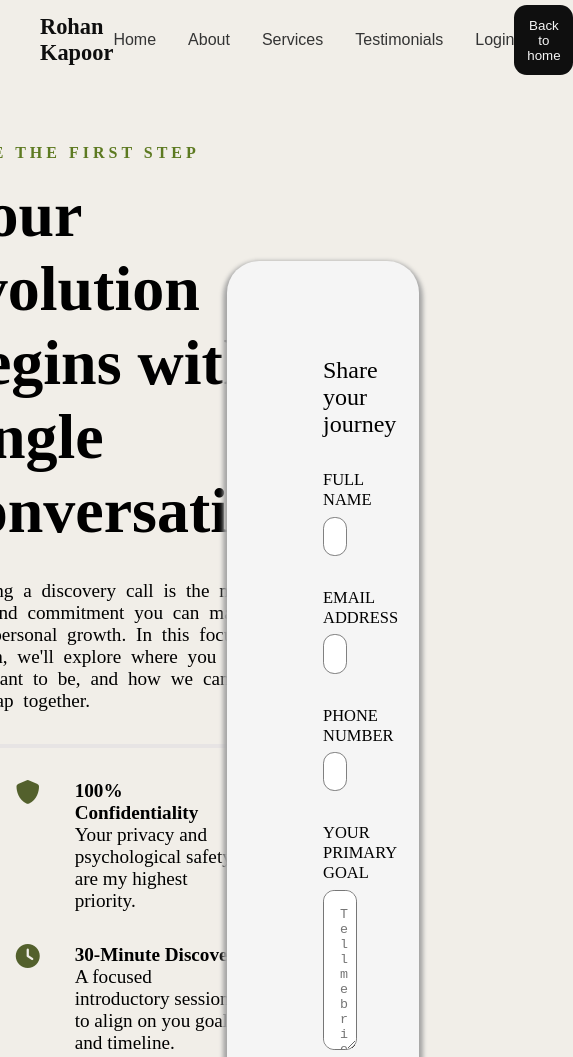
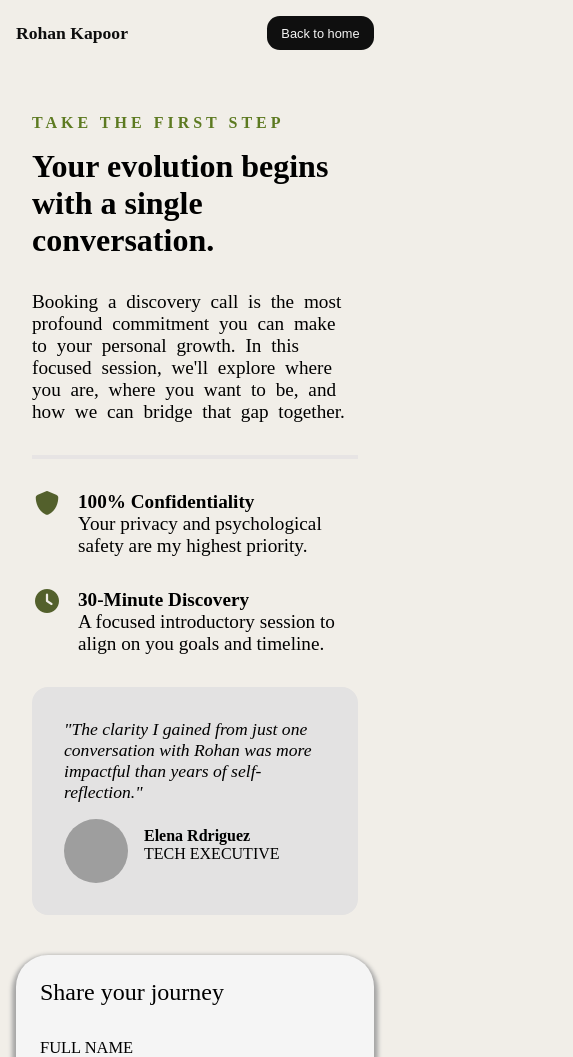
Before and after one commit to AbhinavShuklaCodes/COACHING-WEBSITE, a plain HTML site: page website/book.html in a window 390 px wide. Shown: the top 1057 px of the page, 573 px wide, since content can reach past the window. Drawn offline with Linux system fonts and the light colour scheme; grey boxes are pictures that could not be loaded.

Commit message:
Add responsive layouts and mobile hamburger menu

```diff
--- a/website/about.css
+++ b/website/about.css
@@ -259,7 +259,8 @@ span{
     bottom: 30px;
     left: 20px;
     padding: 2rem;
-    width: 550px;
+    width:90%;
+    max-width:550px;
     color: rgb(245, 245, 245);
     font-size: 3rem;
     text-shadow:4px 4px 4px  #343434;
@@ -443,7 +444,11 @@ span{
     font-family: Verdana, Geneva, Tahoma, sans-serif;
 }
 
-
+.menu-icon{
+    display:none;
+    font-size:1.8rem;
+    cursor:pointer;
+}
 
 
 
@@ -533,24 +538,55 @@ span{
     }
 
 }
-@media (max-width:767px){
+@media (max-width:768px){
 
 
     .nav{
-        padding:1rem;
-    }
 
-    .nav h3{
-        font-size:1.2rem;
-    }
+    flex-direction:row;
+    justify-content:space-between;
+    align-items:center;
+    flex-wrap:wrap;
+    padding:1rem;
 
-    .nav-menus{
-        display:none; /* Replace with hamburger later */
-    }
+}
 
-    .nav button{
-        display:none;
-    }
+.menu-icon{
+
+    display:block;
+
+}
+
+.nav-menus,
+.nav-btn{
+
+    display:none;
+    width:100%;
+
+}
+
+.nav-menus.active{
+
+    display:flex;
+    flex-direction:column;
+    align-items:center;
+    gap:1rem;
+    margin-top:1rem;
+    padding:1.5rem;
+
+    background:#F1EEE8;
+    border-radius:1rem;
+    box-shadow:0 10px 25px rgba(0,0,0,.08);
+
+}
+
+.nav-btn.active{
+
+    display:block;
+    margin-top:1rem;
+    width:100%;
+
+}
 
 
     .hero-section{
@@ -627,5 +663,34 @@ span{
         grid-row:auto;
         padding:1.5rem;
     }
+    .three-btns{
+
+    flex-direction:column;
+    gap:1rem;
 
 }
+
+.grid-btn{
+
+    width:100%;
+
+}
+.footer-section{
+
+    padding:2rem 1rem;
+
+}
+
+.foot{
+
+    flex-direction:column;
+    gap:1rem;
+
+}
+
+.foot-icons{
+
+    gap:1rem;
+
+}
+}
--- a/website/book.css
+++ b/website/book.css
@@ -29,11 +29,11 @@ body{
     /* border-radius: 2rem; */
 }
 
-
 .nav-menus{
-    display: flex;
+    display: none;
     gap: 2rem;
 }
+
 .nav h3{
     color: rgb(14, 14, 14);
     font-weight: 700;
@@ -70,8 +70,8 @@ li a{
     margin: 0 4rem;
 }
 .left-hero{
-    width: 50%;
-    /* border: 2px solid red; */
+    /* width: 50%; */
+    flex: 1;
     display: flex;
     flex-direction: column;
     padding: 4rem;
@@ -147,7 +147,7 @@ img{
 }
 .right-hero{
     background-color: whitesmoke;
-    width: 50%;
+    flex: 1;
     padding: 6rem;
     display: flex;
     flex-direction: column;
@@ -259,3 +259,93 @@ img{
     font-size: 1.09rem;
     font-family: Verdana, Geneva, Tahoma, sans-serif;
 }
+@media (max-width:1024px){
+
+    .hero{
+        margin: 2rem;
+        gap: 1.5rem;
+    }
+
+    .left-hero,
+    .right-hero{
+        width:50%;
+        padding:2rem;
+    }
+
+    .text h2{
+        font-size:3rem;
+    }
+
+    .thought{
+        font-size:1.4rem;
+    }
+
+}
+@media (max-width:768px){
+
+    .hero{
+        flex-direction:column;
+        margin:2rem 1rem;
+    }
+
+    .left-hero,
+    .right-hero{
+        width:100%;
+        padding:2rem;
+    }
+
+    .text h2{
+        font-size:2.5rem;
+    }
+
+}
+@media (max-width:480px){
+
+    .nav{
+        padding:1rem;
+        height:auto;
+    }
+
+    .nav h3{
+        font-size:1.1rem;
+    }
+
+    .nav button{
+        padding:.6rem .9rem;
+        font-size:.8rem;
+    }
+
+    .left-hero{
+        padding:1rem;
+    }
+
+    .right-hero{
+        padding:1.5rem;
+    }
+
+    .text h2{
+        font-size:2rem;
+    }
+
+    .desc{
+        font-size:1rem;
+    }
+
+    .thought{
+        font-size:1.1rem;
+    }
+
+    .same{
+        gap:1rem;
+    }
+
+    .foot{
+        flex-direction:column;
+        gap:1rem;
+    }
+
+    .footer-section{
+        padding:2rem 1rem;
+    }
+
+}
--- a/website/service.css
+++ b/website/service.css
@@ -313,6 +313,12 @@ img{
     font-size: 1.09rem;
     font-family: Verdana, Geneva, Tahoma, sans-serif;
 }
+.menu-icon{
+    display:none;
+    font-size:1.8rem;
+    cursor:pointer;
+}
+
 
 @media (max-width: 992px){
 
@@ -354,17 +360,51 @@ img{
 @media (max-width:768px){
 
     .nav{
-        flex-direction: column;
-        height: auto;
-        gap: 1rem;
-        padding: 1rem;
-    }
 
-    .nav-menus{
-        flex-wrap: wrap;
-        justify-content: center;
-        gap: 1rem;
-    }
+    flex-direction:row;
+    justify-content:space-between;
+    align-items:center;
+    flex-wrap:wrap;
+    padding:1rem;
+
+}
+
+.menu-icon{
+
+    display:block;
+
+}
+
+.nav-menus,
+.nav-btn{
+
+    display:none;
+    width:100%;
+
+}
+
+.nav-menus.active{
+
+    display:flex;
+    flex-direction:column;
+    align-items:center;
+    gap:1rem;
+    margin-top:1rem;
+    padding:1.5rem;
+
+    background:#F1EEE8;
+    border-radius:1rem;
+    box-shadow:0 10px 25px rgba(0,0,0,.08);
+
+}
+
+.nav-btn.active{
+
+    display:block;
+    margin-top:1rem;
+    width:100%;
+
+}
 
     .hero-section{
         margin-top: 3rem;
--- a/website/style.css
+++ b/website/style.css
@@ -408,29 +408,53 @@ img{
     font-size: 1.09rem;
     font-family: Verdana, Geneva, Tahoma, sans-serif;
 }
-
+.menu-icon{
+    display:none;
+    font-size:1.8rem;
+    cursor:pointer;
+}
 
 /* ==========================
    MOBILE
 ========================== */
 
 @media (max-width:768px){
-
    .nav{
-        padding:1rem;
-        height:auto;
-        flex-direction:column;
-        gap:1rem;
+    flex-direction:row;
+    justify-content:space-between;
+    align-items:center;
+    flex-wrap:wrap;
 }
 
-    .nav-menus{
+.menu-icon{
+    display:block;
+    font-size:1.8rem;
+}
+
+.nav-menus,
+.nav-btn{
+    display:none;
+    width:100%;
+}
+
+.nav-menus.active{
+    display:flex;
     flex-direction:column;
     align-items:center;
+    margin-top:1rem;
     gap:1rem;
+    width: 100%;
+    margin-top: 1rem;
+    padding: 1.5rem;
+
+    background: #F1EEE8;
+    border-radius: 1rem;
+    box-shadow: 0 10px 25px rgba(0,0,0,0.08);
 }
 
-    .nav button{
-        width:100%;
+.nav-btn.active{
+    display:block;
+    margin-top:1rem;
 }
 
     /* Hero */
@@ -541,6 +565,7 @@ img{
     }
 
 }
+
 /* ==========================
    TABLET
 ========================== */
```
Also changed, not shown: admin/admin.html (+11 -0 lines), website/about.html (+16 -1 lines), website/index.html (+9 -0 lines), website/leads.html (deleted, +0 -23 lines), website/service.html (+15 -1 lines), website/leads.css (deleted). Lines whose indentation alone changed are shown as unchanged.
